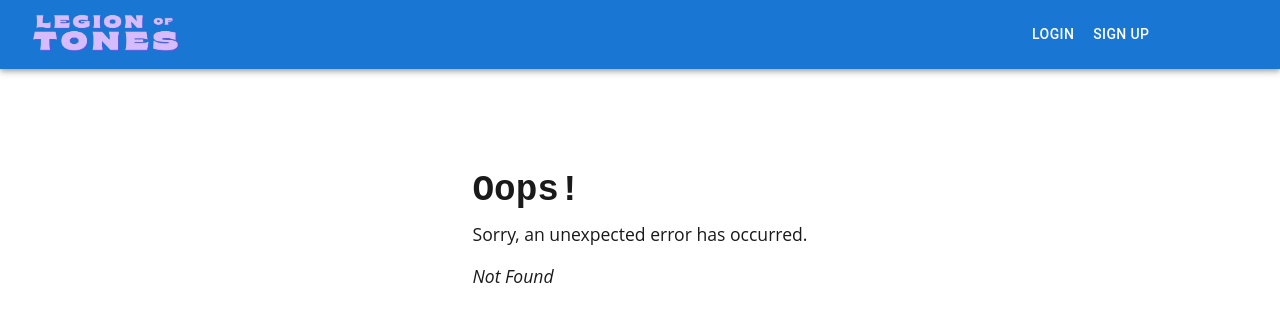
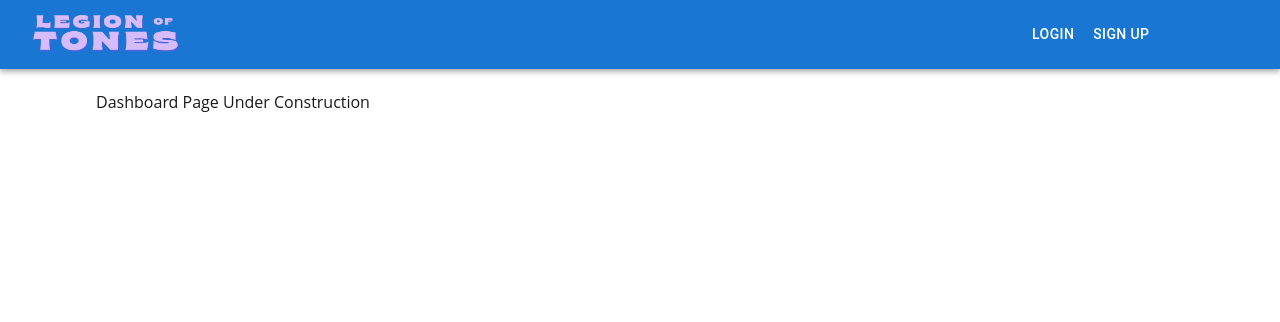
Before and after one commit to dgomie/legion-of-tones, a React (Vite) app in the folder client/: page /dashboard in a window 1280 px wide. Before the commit this address had no page. Shown: the top 322 px of the page. Built offline with nearby package versions, Linux system fonts and the light colour scheme.

Commit message:
create pages for account, profile, leagues, and dashboard.:

```diff
--- /dev/null
+++ b/client/src/components/AccountComponent.jsx
@@ -0,0 +1,12 @@
+import { Box } from "@mui/material";
+
+  const AccountComponent = () => {
+
+
+    return (
+      <Box>
+        Account Page Under Construction
+      </Box>
+    );
+  };
+  export default AccountComponent;
--- /dev/null
+++ b/client/src/components/DashboardComponent.jsx
@@ -0,0 +1,12 @@
+import { Box } from "@mui/material";
+
+  const DashboardComponent = () => {
+
+
+    return (
+      <Box>
+        Dashboard Page Under Construction
+      </Box>
+    );
+  };
+  export default DashboardComponent;
--- /dev/null
+++ b/client/src/components/LeaguesComponent.jsx
@@ -0,0 +1,12 @@
+import { Box } from "@mui/material";
+
+  const LeaguesComponent = () => {
+
+
+    return (
+      <Box>
+        Leauges Page Under Construction
+      </Box>
+    );
+  };
+  export default LeaguesComponent;
--- a/client/src/components/Nav.jsx
+++ b/client/src/components/Nav.jsx
@@ -72,6 +72,7 @@ function Nav() {
               position: 'fixed',
               bottom: 0,
               display: { xs: 'flex', md: 'none' },
+
             }}
             value={value}
             onChange={(event, newValue) => {
--- /dev/null
+++ b/client/src/components/ProfileComponent.jsx
@@ -0,0 +1,12 @@
+import { Box } from "@mui/material";
+
+  const ProfileComponent = () => {
+
+
+    return (
+      <Box>
+        Profile Page Under Construction
+      </Box>
+    );
+  };
+  export default ProfileComponent;
--- /dev/null
+++ b/client/src/pages/AccountPage.jsx
@@ -0,0 +1,12 @@
+import AccountComponent from "../components/AccountComponent";
+
+function AccountPage() {
+  return (
+  <>
+  <AccountComponent />
+
+  </>)
+  ;
+}
+
+export default AccountPage;
--- /dev/null
+++ b/client/src/pages/DashboardPage.jsx
@@ -0,0 +1,12 @@
+import DashboardComponent from "../components/DashboardComponent";
+
+function DashboardPage() {
+  return (
+  <>
+  <DashboardComponent />
+
+  </>)
+  ;
+}
+
+export default DashboardPage;
--- /dev/null
+++ b/client/src/pages/LeaguesPage.jsx
@@ -0,0 +1,12 @@
+import LeaguesComponent from "../components/LeaguesComponent";
+
+function LeaguesPage() {
+  return (
+  <>
+  <LeaguesComponent />
+
+  </>)
+  ;
+}
+
+export default LeaguesPage;
--- /dev/null
+++ b/client/src/pages/ProfilePage.jsx
@@ -0,0 +1,12 @@
+import ProfileComponent from "../components/ProfileComponent";
+
+function ProfilePage() {
+  return (
+  <>
+  <ProfileComponent />
+
+  </>)
+  ;
+}
+
+export default ProfilePage;
```
Also changed, not shown: client/src/main.jsx (+32 -13 lines).
